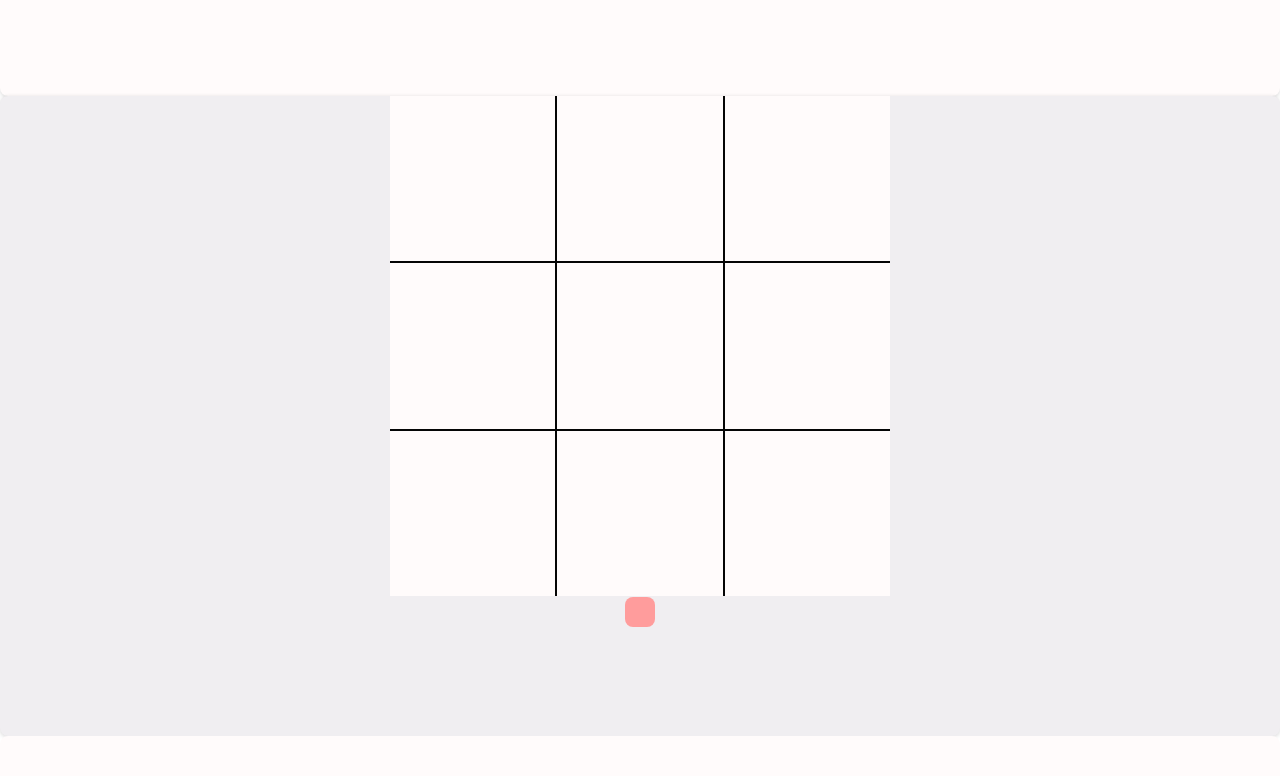
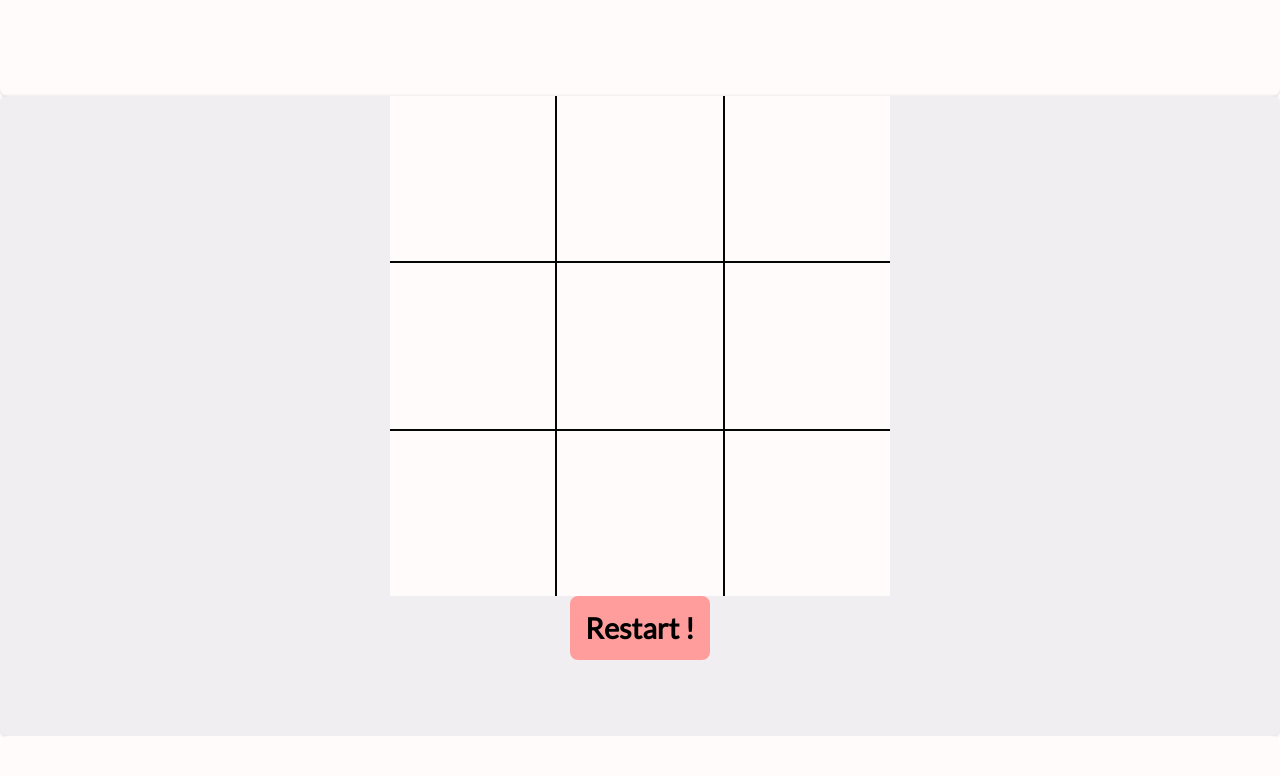
Before and after one commit to doorkiPr/tic_tac_toe, a plain HTML site: page index.html in a window 1280 px wide. Shown: the part 94-870 px from the top of the page. Drawn offline with Linux system fonts and the light colour scheme.

Commit message:
ADD:add text for restart button

```diff
--- a/index.html
+++ b/index.html
@@ -25,7 +25,7 @@
             <div class="cell" data-x="2" data-y="2"></div>
         </div>
         <div class="wrapper">
-            <button class="restart"></button>
+            <button class="restart">Restart !</button>
         </div>
     </div>
     <div class="footer"></div>
```
